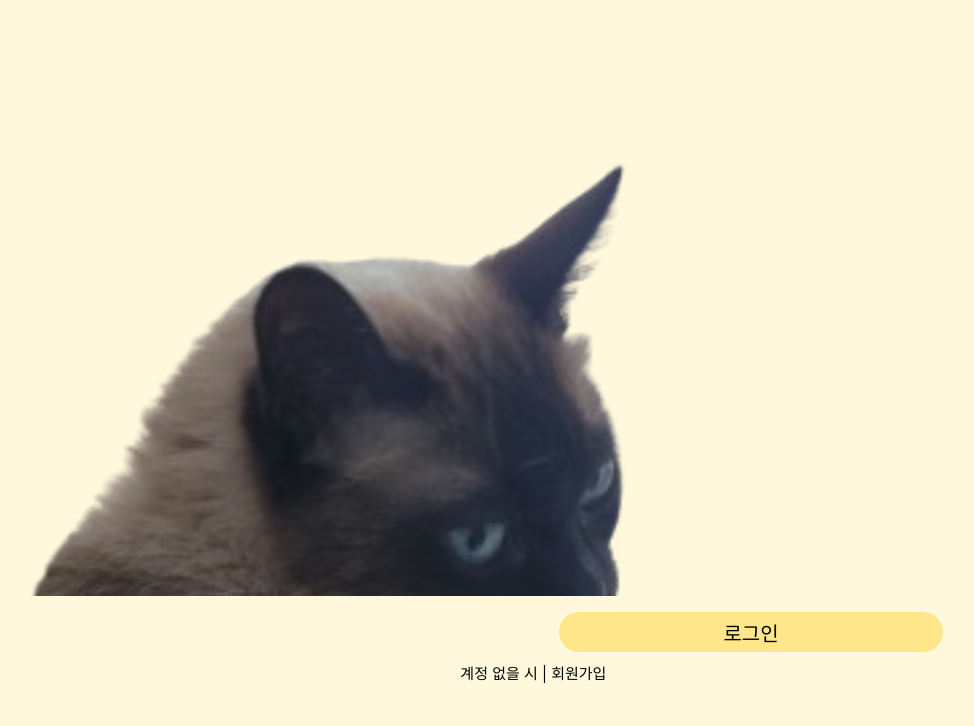
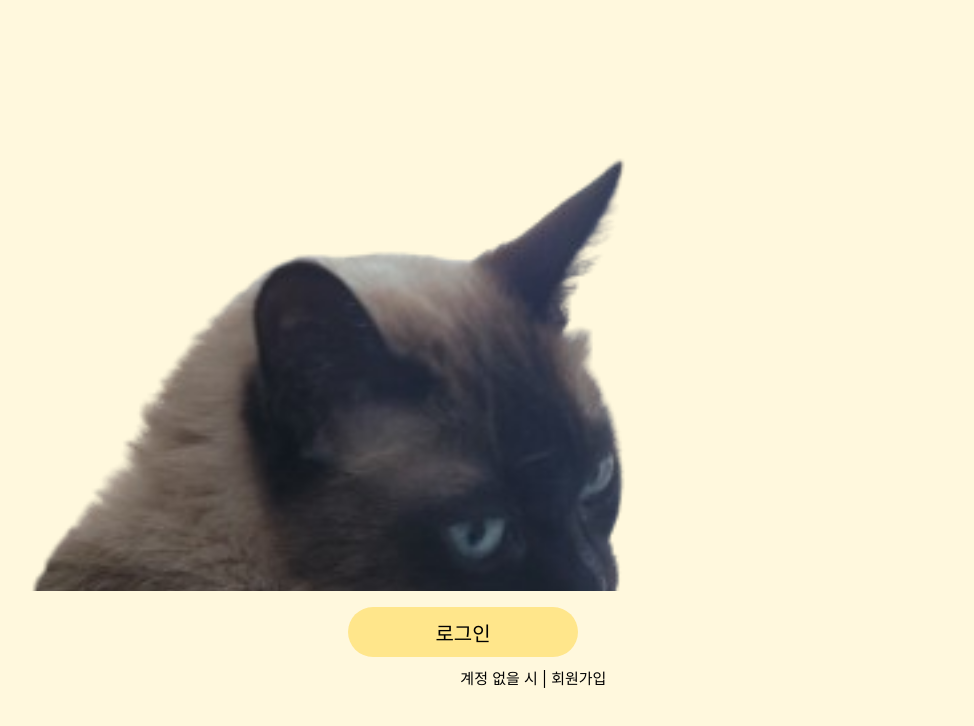
Before and after one commit to Yusmin97/petCheckApp, a React (Create React App) app: page / in a window 1280 px wide. Shown: the top 726 px of the page, without its empty margins (177-1151 px from the left). Built offline with nearby package versions, Linux system fonts and the light colour scheme.

Commit message:
🔨 Modify: FrontPage와 LoginPage 의 중복된 className 수정

```diff
--- a/src/page/front/FrontPage.css
+++ b/src/page/front/FrontPage.css
@@ -8,19 +8,18 @@
   flex-direction: column;
 }
 
-.login {
+.front_login {
   display: flex;
   justify-content: center;
   align-items: center;
   margin-top: 2vh;
 }
 
-.login_btn {
+.front_login_btn {
 	color:rgba(0, 0, 0, 1);
 	font-family:Inter;
 	text-align:center;
 	font-size:20px;
-	letter-spacing:0;
   background-color:rgba(255, 229.52130317687988, 139.18750405311584, 1);
 	width:230px;
 	height:50px;
@@ -53,7 +52,6 @@
   font-family:Inter;
 	text-align:center;
 	font-size:15px;
-	letter-spacing:0;
 }
 
 .join_btn {
--- a/src/page/front/FrontPage.tsx
+++ b/src/page/front/FrontPage.tsx
@@ -5,8 +5,8 @@ function FrontPage() {
   return (
     <div className="container">
       <div className="cat_logo"></div>
-      <div className="login">
-        <button className="login_btn">로그인</button>
+      <div className="front_login">
+        <button className="front_login_btn">로그인</button>
       </div>
       <div className="join">
         <button className="join_btn">계정 없을 시 | 회원가입</button>
--- a/src/page/login/Login.css
+++ b/src/page/login/Login.css
@@ -39,6 +39,7 @@
 }
 .login {
   margin-left: 45vw;
+	margin-top: 2vh;
 }
 .login_btn {
 	width:30vw;
@@ -51,4 +52,5 @@
 	border-top-right-radius:30px;
 	border-bottom-left-radius:30px;
 	border-bottom-right-radius:30px;
+	border: none;
 }
```
